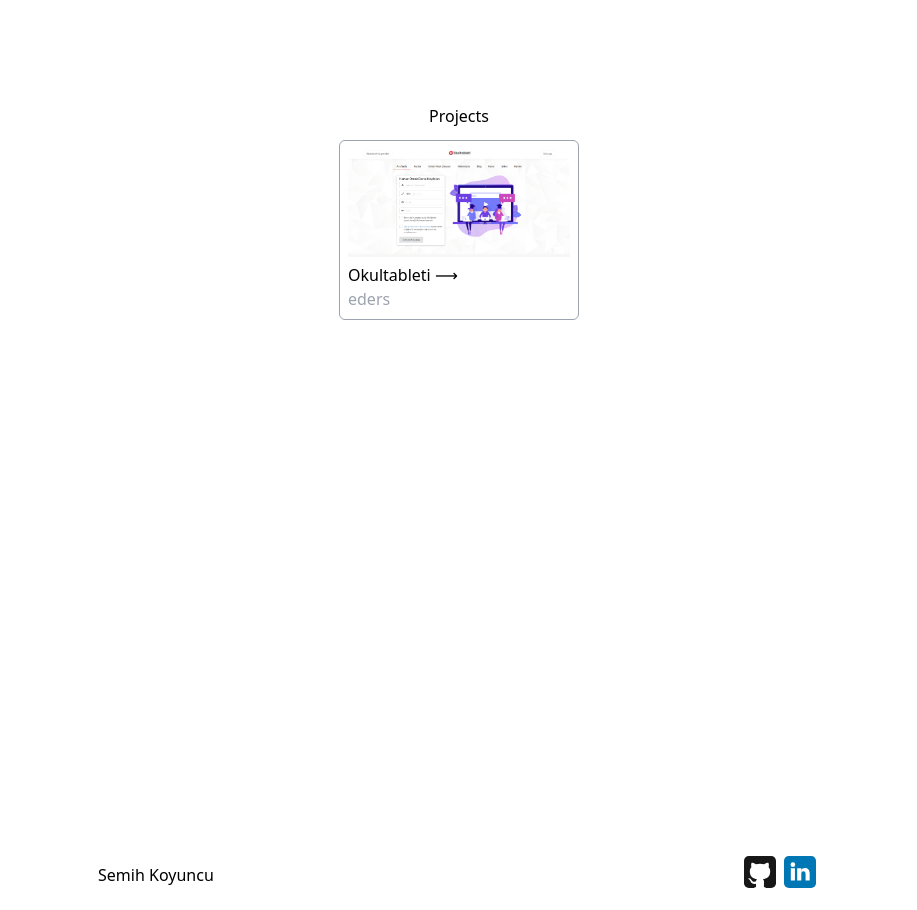
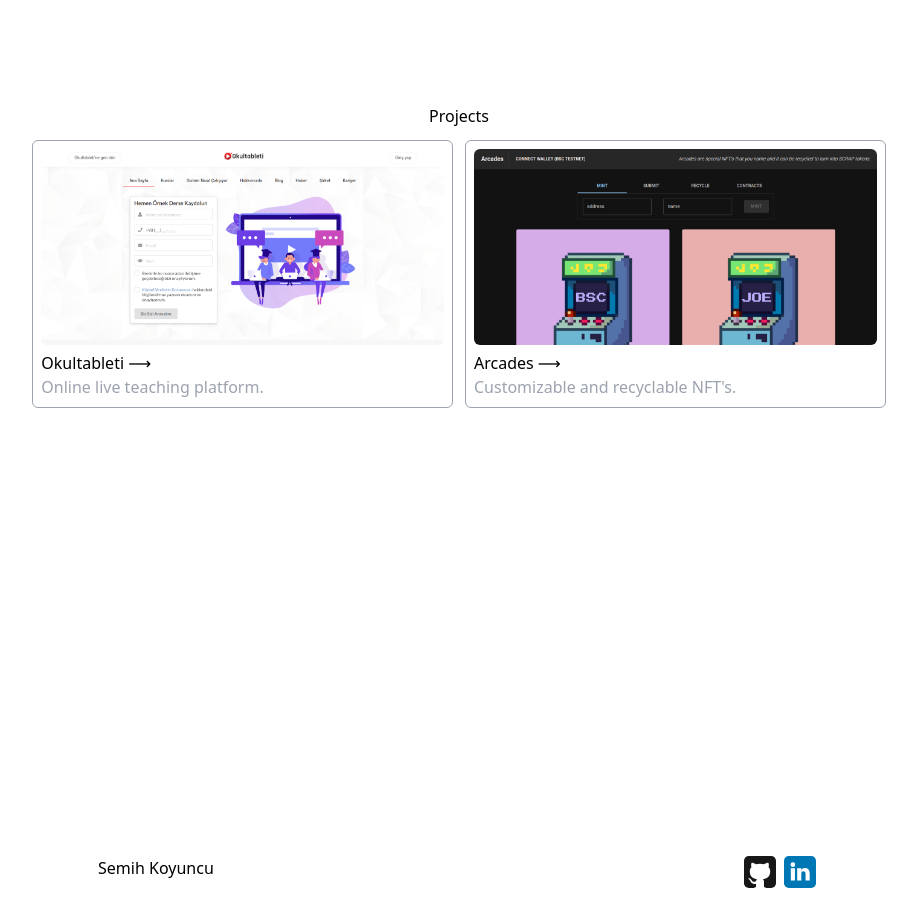
Before and after one commit to lifecodeof/lifecodeof.github.io, a Next.js app: page / in a window 1280 px wide. Shown: the part 760-1670 px from the top of the page, without its empty margins (181-1098 px from the left). Built offline with nearby package versions, Linux system fonts and the light colour scheme.

Commit message:
improved projects & index

```diff
--- /dev/null
+++ b/assets/projects.ts
@@ -0,0 +1,18 @@
+import { Project } from '../components/ProjectCard'
+import okultableti from "./projects/okultableti.png"
+import arcades from "./projects/arcades.png"
+
+export const projects: Project[] = [
+    {
+        title: "Okultableti",
+        desc: "Online live teaching platform.",
+        link: "https://okultableti.com",
+        image: okultableti
+    },
+    {
+        title:"Arcades",
+        desc:"Customizable and recyclable NFT's.",
+        link:"https://arcades.netlify.app/",
+        image:arcades
+    }
+]
--- a/components/ProjectCard.tsx
+++ b/components/ProjectCard.tsx
@@ -4,14 +4,12 @@
 export type Project = { title: string, desc: string, link: string, image: string | StaticImageData }
 export const ProjectCard: FC<Project> = ({ title, desc, link, image }: Project) => {
     return (
-        <article className="m-3 p-2 w-60 rounded-md
+        <a className="p-2 rounded-md
         border border-gray-400 hover:border-blue-600
-        [&_h2]:hover:text-blue-600">
-            <a href={link} target="_blank">
-                <Image className="mb-3" src={image} alt={title} />
+        [&_h2]:hover:text-blue-600" href={link} target="_blank">
+                <Image className="mb-3 rounded-md" src={image} alt={title} />
                 <h2>{title} &#10230;</h2>
                 <p className="text-gray-400">{desc}</p>
-            </a>
-        </article>
+        </a>
     )
 }
--- a/pages/index.tsx
+++ b/pages/index.tsx
@@ -1,21 +1,12 @@
 import type { NextPage } from 'next'
 import Head from 'next/head'
 import Image from 'next/image'
-import { ProjectCard, Project } from '../components/ProjectCard'
+import { ProjectCard } from '../components/ProjectCard'
 import styles from '../styles/Home.module.css'
+import { projects } from "../assets/projects";
 
-import okultableti from "../assets/projects/okultableti.png"
 import github from "../assets/social/github.svg"
 import linkedin from "../assets/social/linkedin.svg"
-
-const projects: Project[] = [
-  {
-    title: "Okultableti",
-    desc: "eders",
-    link: "https://okultableti.com",
-    image: okultableti
-  }
-]
 
 const Home: NextPage = () => {
   return (
@@ -26,7 +17,7 @@
       </Head>
 
       <nav className='
-        flex justify-center fixed w-full p-2
+        flex justify-center fixed w-full p-2 z-10
         backdrop-filter backdrop-blur border-b border-gray-400
         '>
             <a href="#projects">Projects</a>
@@ -35,17 +26,17 @@
       <main className={styles.main}>
         <section className="justify-center">
           <h1 className='text-xl'>Semih Koyuncu</h1>
-          <p className='text-sm text-gray-400'>Jack of all trades master of none</p>
+          <p className='text-sm text-gray-400'>Full Stack Developer</p>
         </section>
         <section id="projects">
           <h1>Projects</h1>
-          <div className="flex items-center justify-center flex-wrap">
+          <div className="mt-3 mx-4 lg:mx-auto lg:w-2/3 grid grid-cols-2 gap-3">
             {projects.map(p => <ProjectCard {...p} />)}
           </div>
         </section>
       </main>
 
-      <footer className='m-4 flex justify-around items-center'>
+      <footer className='m-4 flex justify-around'>
         <p>Semih Koyuncu</p>
         <div className='flex [&>*]:mx-1'>
           <a href="https://github.com/lifecodeof"><Image src={github} width={32} height={32}/></a>
```
